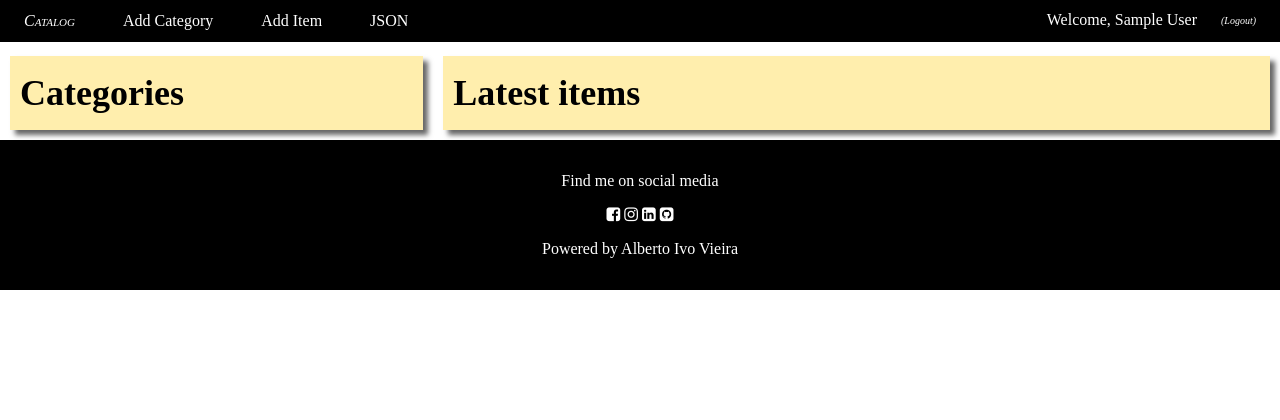
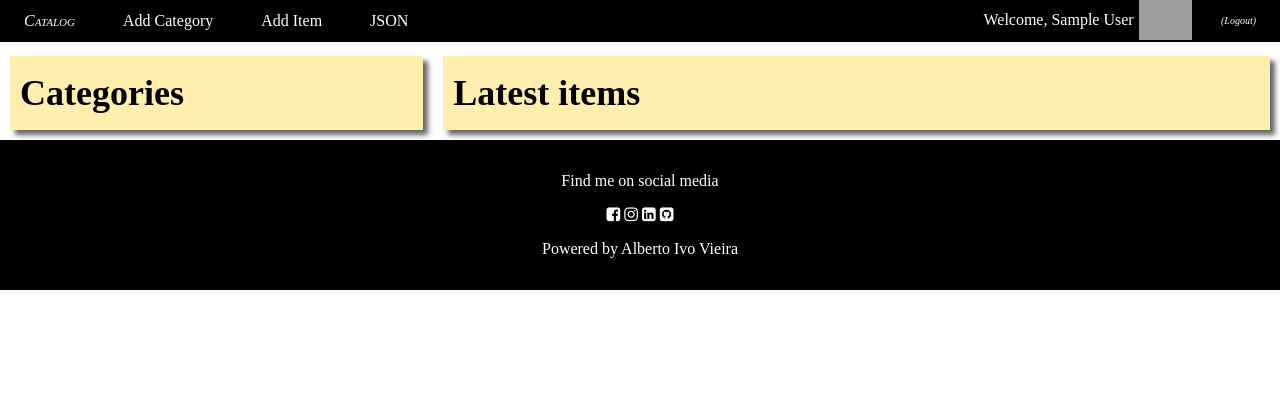
Before and after one commit to albertoivo/item-catalog-fullstacknd, a Flask app: page / in a window 1280 px wide. Shown: the top 420 px of the page. Run offline with Flask 2, Linux system fonts and the light colour scheme; the visitor is signed in with stand-in values (Sample User, id 1); some libraries are stand-ins or nearby versions; grey boxes are pictures that could not be loaded.

Commit message:
picture at navbar

```diff
--- a/project.py
+++ b/project.py
@@ -145,6 +145,7 @@ def gconnect():
         login_session['username'] = data['name']
         login_session['picture'] = data['picture']
         login_session['email'] = data['email']
+        login_session['gplus'] = data['link']
 
         return response
 
@@ -171,6 +172,11 @@ def gconnect():
     login_session['username'] = data['name']
     login_session['picture'] = data['picture']
     login_session['email'] = data['email']
+    login_session['gplus'] = data['link']
+
+    print '************************************************************'
+    print data
+    print '************************************************************'
 
     userID = user_helper.getUserID(login_session['email'])
     if not userID:
--- a/static/css/styles.css
+++ b/static/css/styles.css
@@ -115,8 +115,14 @@ a {
   background-color: var(--card-color);
 }
 
-#welcome {
+.welcome {
   line-height: 40px;
+}
+
+.profile_pic {
+  height: 40px;
+  margin-left: 5px;
+  margin-right: 5px;
 }
 
 #logout {
@@ -233,6 +239,9 @@ a {
   .bar {
     padding: 5px;
   }
+  .welcome {
+    text-align: center;
+  }
 }
 
 @media screen and (min-width: 769px) {
--- a/templates/navbar.html
+++ b/templates/navbar.html
@@ -4,10 +4,13 @@
     <a class="hide-desktop right" href="javascript:void(0)" onclick="toggleMenu()">
       <i class="fa fa-bars"></i>
     </a>
-    <a class="logo" href="/">Catalog</a> {% if 'username' not in login_session %}
-    <a class="hide-mobile hover-red right" href="{{url_for('showLogin')}}">Login</a> {% else %}
+    <a class="logo" href="/">Catalog</a>
+    {% if 'username' not in login_session %}
+    <a class="hide-mobile hover-red right" href="{{url_for('showLogin')}}">Login</a>
+    {% else %}
     <a id="logout" class="hide-mobile hover-red right" href='/logout'>(Logout)</a>
-    <span id="welcome" class="hide-mobile right">Welcome, {{ login_session['username'] }}</span>
+    <img src="{{ login_session['picture'] }}" class="hide-mobile right profile_pic" />
+    <span class="welcome hide-mobile right">Welcome, {{ login_session['username'] }}</span>
     <a href="/category/new" class="hide-mobile hover-green">Add Category</a>
     <a href="/item/new" class="hide-mobile hover-green">Add Item</a>
     <a href="/catalog.json" class="hide-mobile hover-green">JSON</a> {% endif %}
@@ -17,7 +20,10 @@
   <div id="bar-mobile" class="bar-block hide-desktop menu-mobile" style="margin-top:46px ">
     {% if 'username' not in login_session %}
     <a href="{{url_for('showLogin')}}" class="bar-item button hover-red">Login</a> {% else %}
-    <span class="bar-item">Welcome, {{ login_session['username'] }}</span>
+    <div class="welcome">
+      <span>Welcome, {{ login_session['username'] }}</span>
+      <img src="{{ login_session['picture'] }}" class="profile_pic" />
+    </div>
     <a href="/category/new" class="bar-item button hover-green">Add Category</a>
     <a href="/item/new" class="bar-item button hover-green">Add Item</a>
     <a href="/catalog.json" class="bar-item button hover-green">JSON</a>
```
